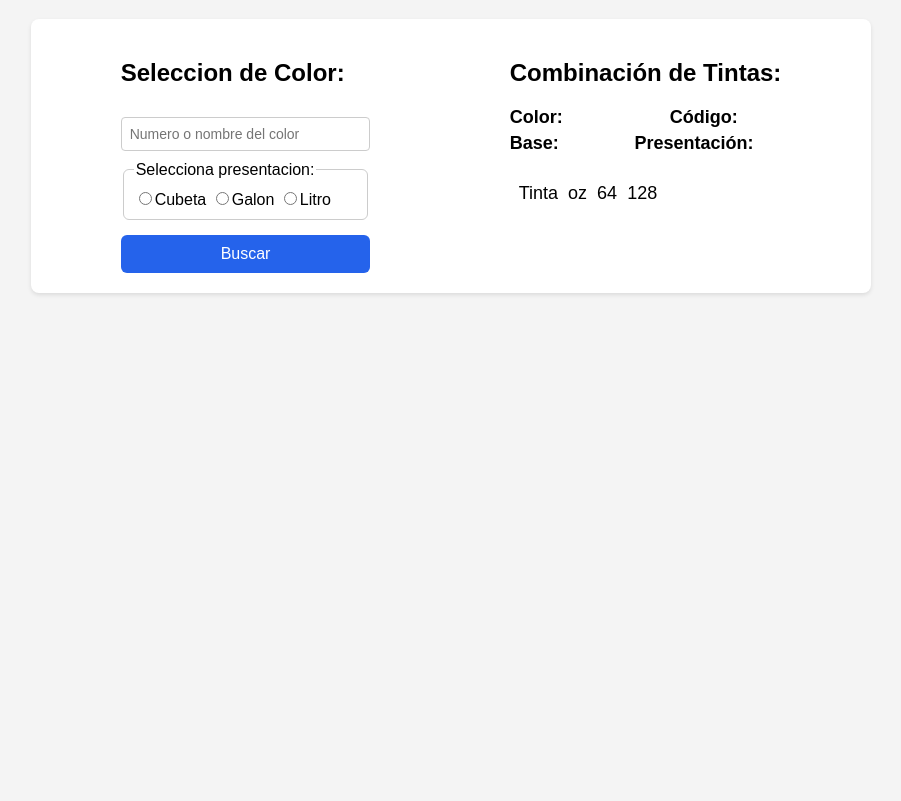
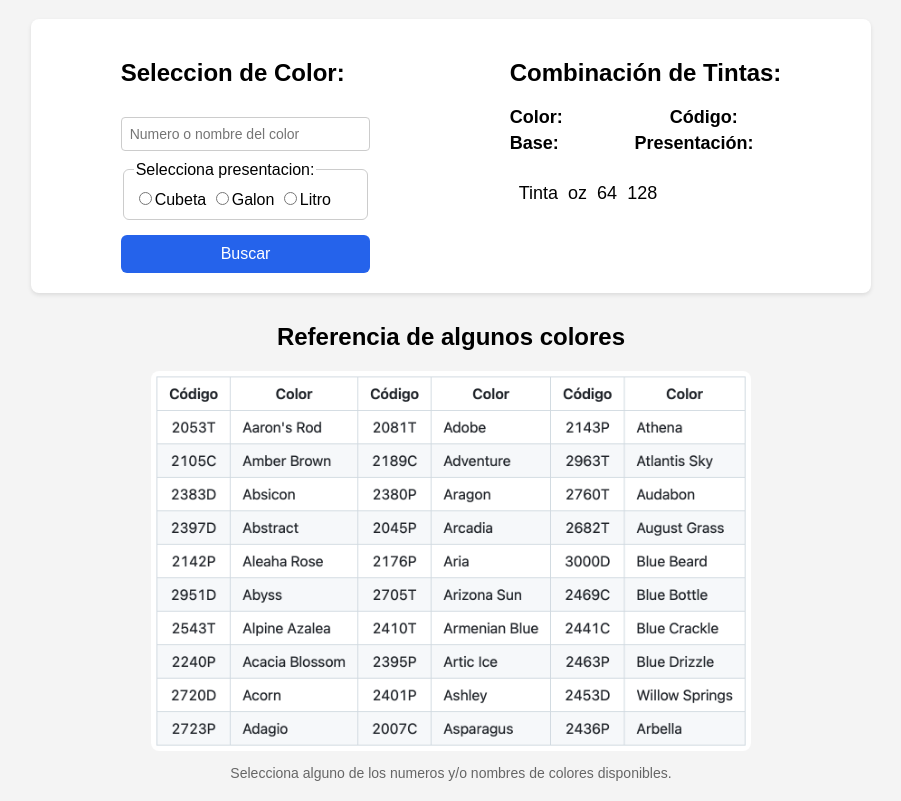
Before and after one commit to AdalCarmona/colorDefinition, a plain HTML site: page index.html in a window 1280 px wide. Shown: the part 61-862 px from the top of the page, without its empty margins (189-1090 px from the left). Before the commit the page ends 800 px from the top, so only its background shows below. Drawn offline with Linux system fonts and the light colour scheme.

Commit message:
Add ref picture to select color

```diff
--- a/index.html
+++ b/index.html
@@ -13,6 +13,7 @@
         <h1>Sistema de Colores</h1>
     </header>
     <main>
+        <div id="contenedor">
             <form id="solicitud-datos">
                 <label id="color-nombre" for="color-entrada">Seleccion de Color:</label>
                 <input type="text" id="color-entrada" placeholder="Numero o nombre del color" required>
@@ -62,6 +63,18 @@
                 </table>
                 <div id="color-info-error"></div>
             </section>
+        </div>
+
+        <section id="referencia">
+            <h2>Referencia de algunos colores</h2>
+            <figure>
+                <img src="./src/img/colors30.png" alt="Referencia de codigos y nombres de colores disponibles">
+                <figcaption>
+                    Selecciona alguno de los numeros y/o nombres de colores disponibles.
+                </figcaption>
+            </figure>
+        </section>
+
     </main>
     <script src="./src/js/app.js"></script>
 
--- a/src/css/styles.css
+++ b/src/css/styles.css
@@ -8,7 +8,8 @@ header {
     text-align: center;
     margin-bottom: 20px;
 }
-main {
+
+#contenedor {
     display: flex;
     justify-content: space-around;
     max-width: 800px;
@@ -141,3 +142,31 @@ button {
 #color-presentation {
     color: #555;
 }
+
+/* Estilo para imagen de colores disponibles */
+
+#referencia {
+    margin: 10px 0;
+    display: flex;
+    flex-direction: column;
+    align-items: center;
+    text-align: center;
+}
+
+#referencia figure {
+    margin: 0;
+    /* text-align: center; */
+}
+
+#referencia img {
+    max-width: 100%;
+    width: 600px;
+    height: auto;
+    border-radius: 8px;
+}
+
+#referencia figcaption {
+    margin-top: 10px;
+    font-size: 14px;
+    color: #666;
+}
```
Also changed, not shown: README.md, src/img/colors30.png (added), src/img/screenShot.png (added), 2 other files. Lines whose indentation alone changed are shown as unchanged.
